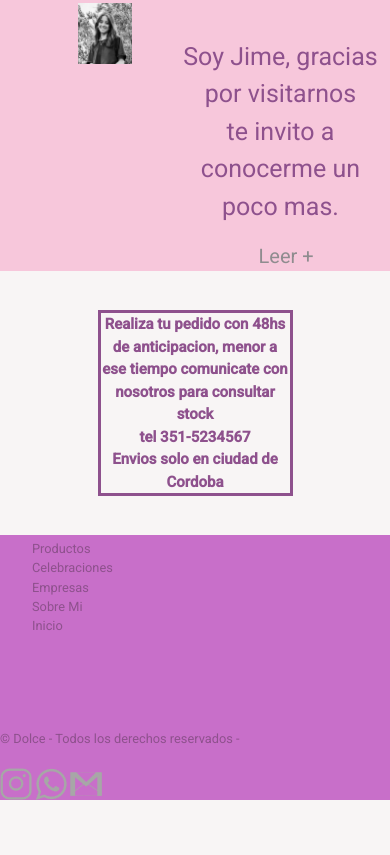
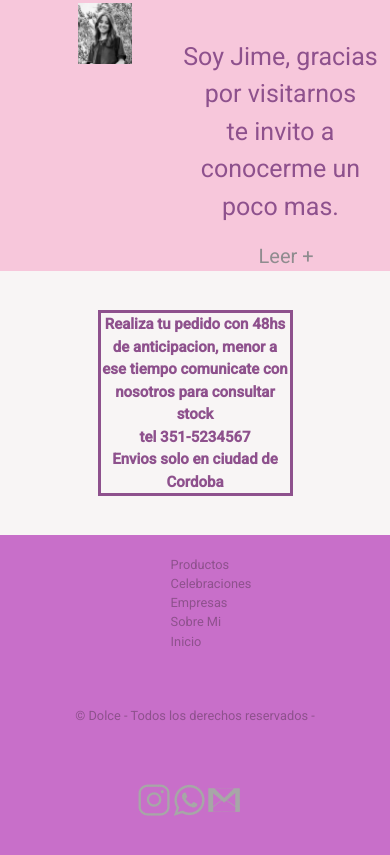
Before and after one commit to cftorres20/DolceSite, a website: page index.html in a window 390 px wide. Shown: the part 1183-2038 px from the top of the page. Before the commit the page ends 1983 px from the top, so only its background shows below. Drawn offline with nearby package versions, Linux system fonts and the light colour scheme.

Commit message:
media footer

```diff
--- a/scss/_mediaqueries.scss
+++ b/scss/_mediaqueries.scss
@@ -18,6 +18,24 @@
 
     .redesHeader {
         margin-top: 10%;
+    }
+
+    .footer {
+        flex-direction: column;
+        align-items: center;
+    }
+
+    .list {
+        margin-top: 5%;
+    }
+
+    .copy {
+        margin-top: 10%;
+        margin-bottom: 10%;
+    }
+
+    .redes {
+        margin-bottom: 10%;
     }
 
     /*Index*/
```
Also changed, not shown: css/style.css.
